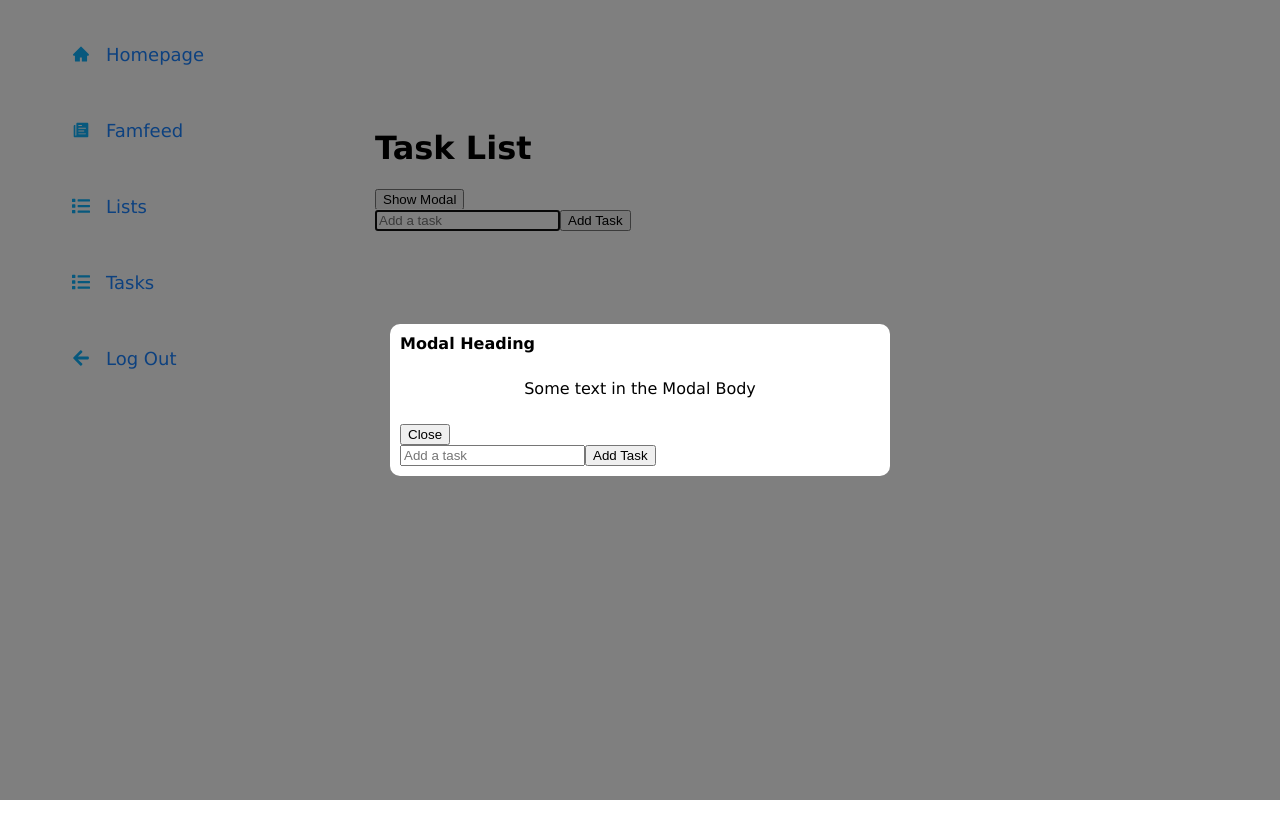
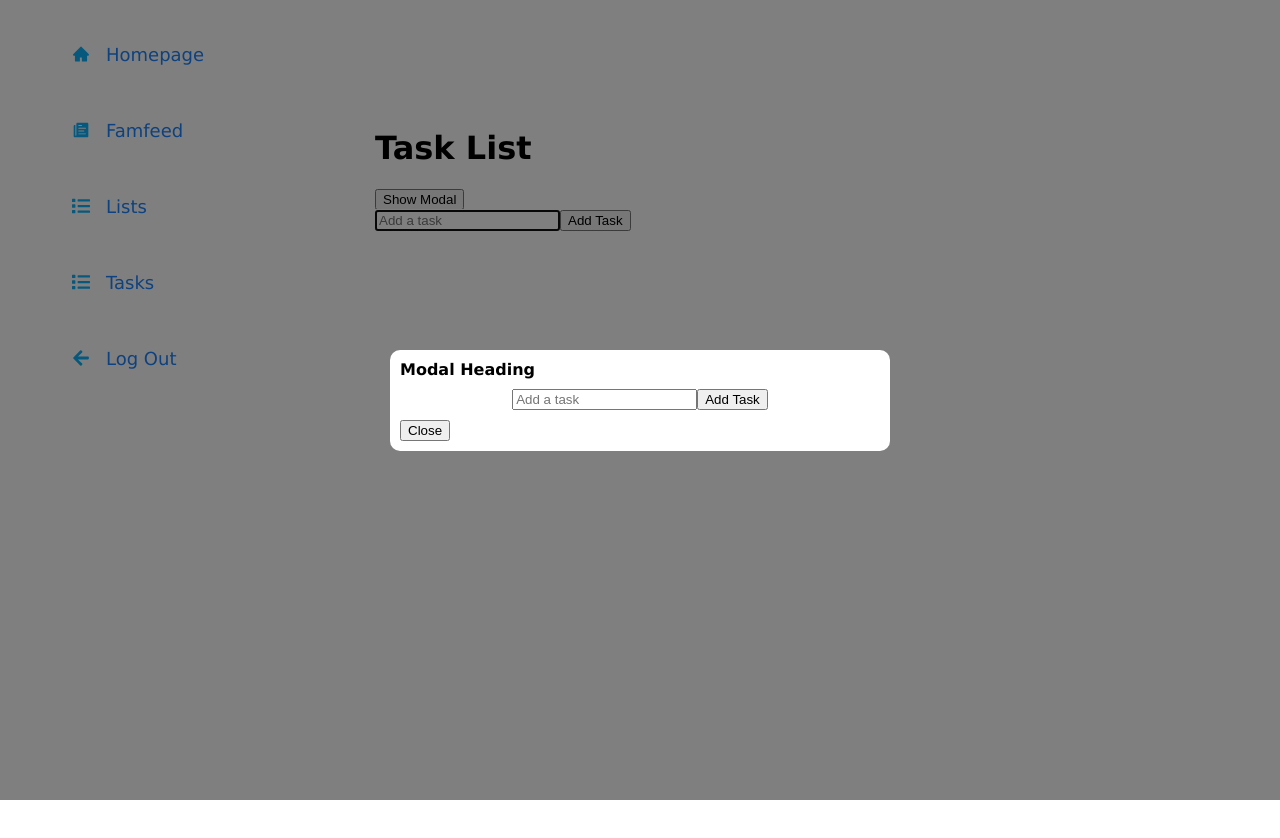
Before and after one commit to kadinsayani/Famify, a React (Create React App) app in the folder client/: page /tasklist in a window 1280 px wide. Both pictures are taken after a click on the button "Show Modal". Shown: the top 838 px of the page. Built offline with nearby package versions, Linux system fonts and the light colour scheme.

Commit message:
Add task in modal body

```diff
--- a/client/src/App.js
+++ b/client/src/App.js
@@ -1,6 +1,5 @@
 import React, { useState } from "react";
 import "./App.css";
-// import { Routes, Route } from "react-router-dom";
 import { BrowserRouter as Router, Route, Routes } from "react-router-dom";
 import Login from "./components/Login.js";
 import Register from "./components/Register.js";
--- a/client/src/components/Modal.js
+++ b/client/src/components/Modal.js
@@ -22,15 +22,13 @@ const Modal = props => {
                     <h4 className="modal-title">Modal Heading</h4>
                 </div>
                 <div className="modal-body">
-                    <p>Some text in the Modal Body</p>
-                </div>
-                <div className="modal-footer">
-                    <button onClick={props.onClose} className="button">Close</button>
                     <TaskForm onSubmit={addTask} />
                     <Task
                         tasks={tasks}
                     />
-
+                </div>
+                <div className="modal-footer">
+                    <button onClick={props.onClose} className="button">Close</button>
                 </div>
             </div>
         </div>
--- a/client/src/components/TaskList.js
+++ b/client/src/components/TaskList.js
@@ -47,7 +47,7 @@ function TaskList() {
           removeTask={removeTask}
           updateTask={updateTask}
         />
-    </div>
+      </div>
     </div>
   );
 }
```
Also changed, not shown: client/src/components/CreateTweetTop.js (deleted).
